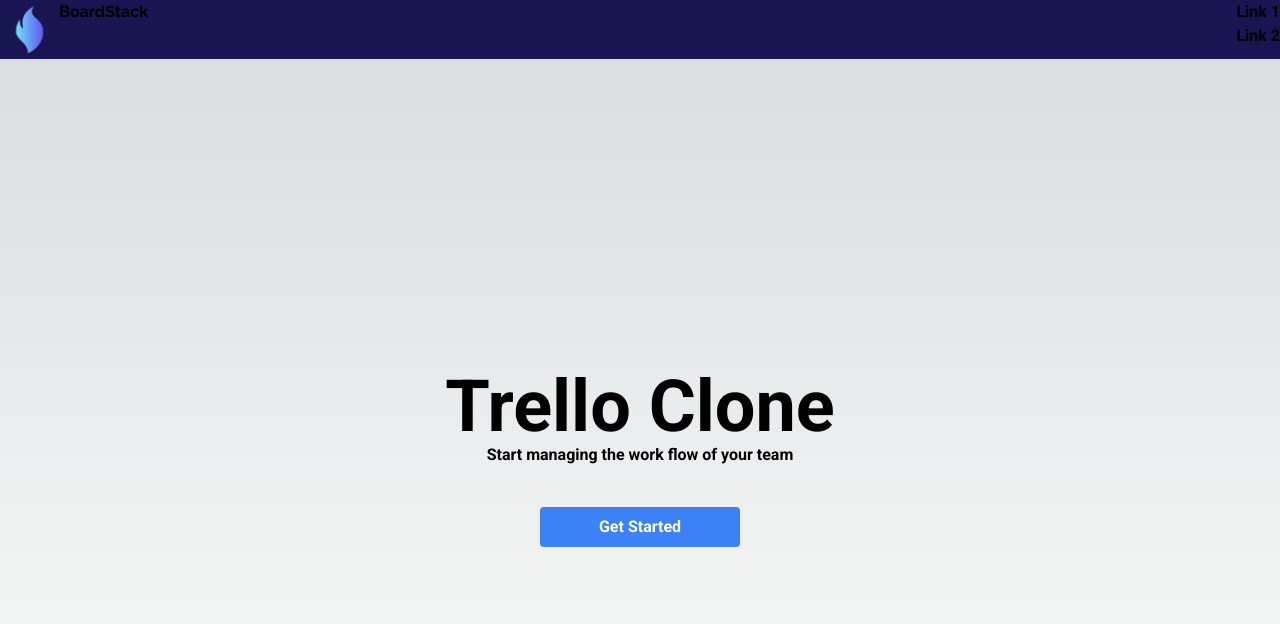
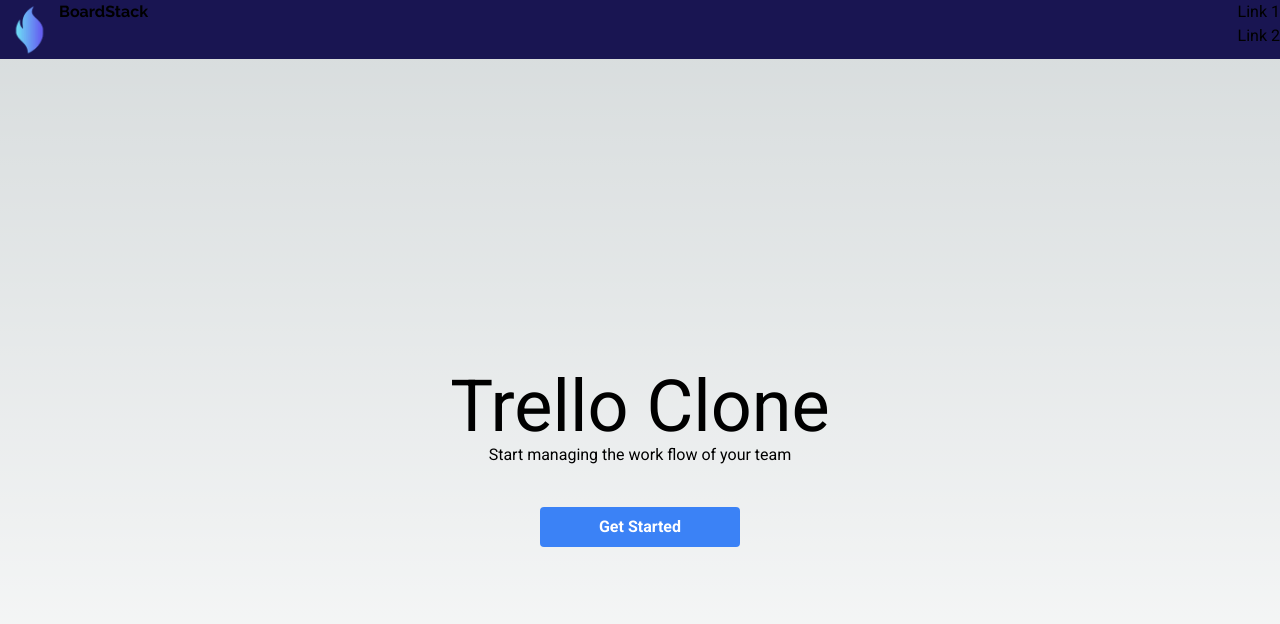
Before and after one commit to GabrielPaparello/TrelloClon, a Next.js app: page / in a window 1280 px wide. Shown: the top 624 px of the page. Built offline with nearby package versions, Linux system fonts and the light colour scheme; a web font is replaced by a local one.

Commit message:
fixed fonts

```diff
--- a/src/app/components/Homenav.tsx
+++ b/src/app/components/Homenav.tsx
@@ -7,7 +7,7 @@ const Homenav = () => {
         <nav className="flex justify-between bg-[#191552]">
           <aside className='flex'>
             <Image src='/assets/logo.png' alt='logoBrand' width={59} height={59}/>
-            <h2 className={`raleway text-baseline`}>BoardStack</h2>
+            <h2 className={`raleway text-center`}>BoardStack</h2>
           </aside>
           <ul>
           <li>
--- a/src/app/layout.tsx
+++ b/src/app/layout.tsx
@@ -27,7 +27,7 @@ export default function RootLayout({
     <html lang="en">
       <UserProvider >
 
-        <body className={`${roboto.className} ${fira.className} ${raleway.className} raleway`}>
+        <body className={`${roboto.className} ${fira.className} ${raleway.className} `}>
           <ReduxProvider>{children}</ReduxProvider>
       </body>
         </UserProvider>
```
